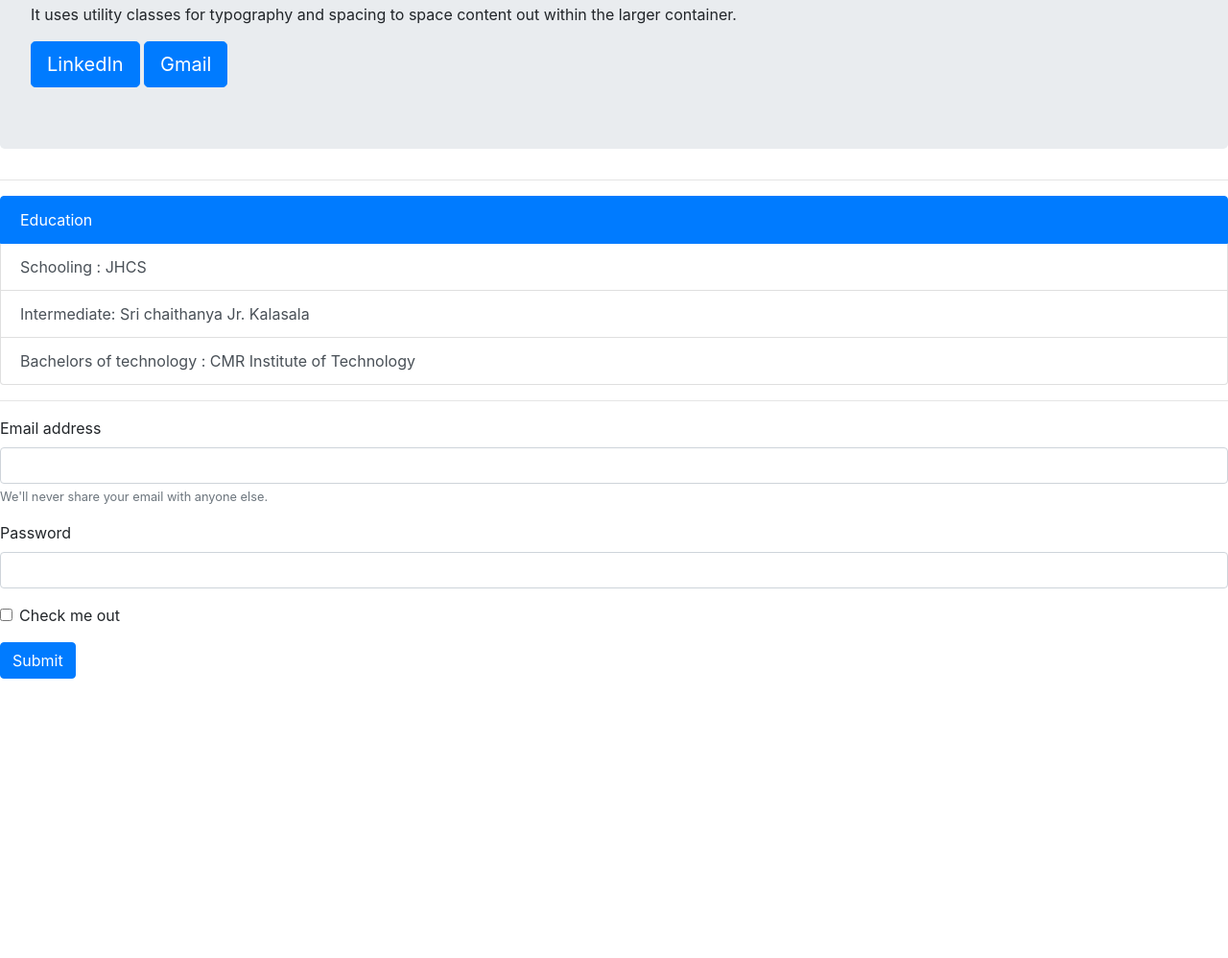
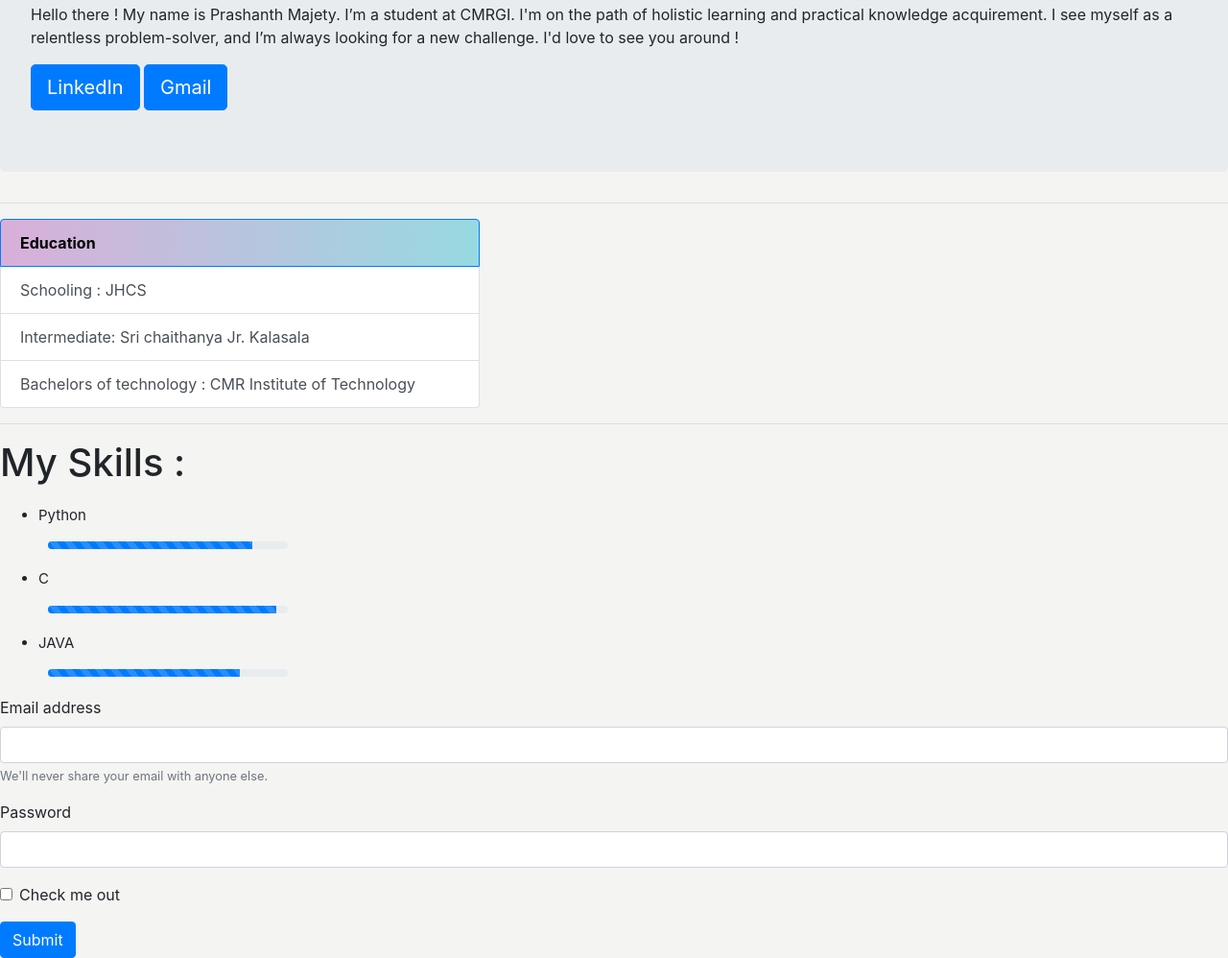
Before and after one commit to MajetyPrashanth/cv, a plain HTML site: page index.html in a window 1280 px wide. Shown: the part 424-1422 px from the top of the page at 96% size. Before the commit the page ends 1131 px from the top, so only its background shows below. Drawn offline with nearby package versions, Linux system fonts and the light colour scheme; a web font is replaced by a local one.

Commit message:
Added progress bars and added bg colors

```diff
--- a/index.html
+++ b/index.html
@@ -10,8 +10,8 @@
   <link href="https://fonts.googleapis.com/css2?family=Indie+Flower&family=Lora:wght@700&family=Sansita+Swashed:wght@300&display=swap" rel="stylesheet">
 </head>
 
-<body>
-  <nav class="navbar navbar-expand-lg navbar-light bg-light">
+<body style="background-color:#f4f4f2;">
+  <nav class="navbar navbar-expand-lg navbar-light bg-light" ">
     <a class="navbar-brand title" href="#"><strong>Prashanth's Website</strong></a>
     <button class="navbar-toggler" type="button" data-toggle="collapse" data-target="#navbarSupportedContent" aria-controls="navbarSupportedContent" aria-expanded="false" aria-label="Toggle navigation">
       <span class="navbar-toggler-icon"></span>
@@ -51,21 +51,42 @@
     <h1 class="display-4">Prashanth Majety</h1>
     <p class="lead">An enthusiastic learner</p>
     <hr class="my-4">
-    <p>It uses utility classes for typography and spacing to space content out within the larger container.</p>
+    <p>Hello there ! My name is Prashanth Majety. I’m a student at CMRGI. I'm on the path of holistic learning and practical knowledge acquirement. I see myself as a relentless problem-solver, and I’m always looking for a new challenge. I'd love to see you around !</p>
     <a href="https://www.linkedin.com/in/prashanth-majety-7b474318b/" class="btn btn-primary btn-lg " role="button">LinkedIn</a>
     <a href="mailto: prashanth.majety@gmail.com" class="btn btn-primary btn-lg" role="button">Gmail</a>
   </div>
   <hr>
   <div class="list-group">
-    <a href="#" class="list-group-item list-group-item-action active">
-      Education
+    <a href="#" class="list-group-item list-group-item-action active" style="width: 500px; background-color: #D9AFD9;
+background-image: linear-gradient(90deg, #D9AFD9 0%, #97D9E1 100%); color: black;">
+      <strong>Education</strong>
     </a>
-    <a href="http://www.jgischools.in/kondapur.html" class="list-group-item list-group-item-action">Schooling : JHCS</a>
-    <a href="https://srichaitanya.net/" class="list-group-item list-group-item-action">Intermediate: Sri chaithanya Jr. Kalasala</a>
-    <a href="https://www.cmritonline.ac.in/" class="list-group-item list-group-item-action">Bachelors of technology : CMR Institute of Technology</a>
+    <a href="http://www.jgischools.in/kondapur.html" class="list-group-item list-group-item-action" style="width: 500px;">Schooling : JHCS</a>
+    <a href="https://srichaitanya.net/" class="list-group-item list-group-item-action" style="width: 500px;">Intermediate: Sri chaithanya Jr. Kalasala</a>
+    <a href="https://www.cmritonline.ac.in/" class="list-group-item list-group-item-action" style="width: 500px; ">Bachelors of technology : CMR Institute of Technology</a>
   </div>
-  <hr>
-
+  <hr class="hrs">
+  <div class="" style=" padding-bottom:20px;">
+    <h1 class="Skill">My Skills : </h1>
+    <ul>
+      <li class="list-item" style="font-size:15px; margin-top:20px;" >Python</li>
+    </ul>
+  <div class="progress" style="height: 8px; width:250px; margin-left:50px;">
+    <div class="progress-bar progress-bar-striped progress-bar-animated" role="progressbar" aria-valuenow="75" aria-valuemin="0" aria-valuemax="100" style="width: 85%; "></div>
+  </div>
+  <ul>
+    <li class="list-item" style="font-size:15px; margin-top:20px;" >C</li>
+  </ul>
+  <div class="progress" style="height: 8px; width:250px; margin-left:50px;">
+    <div class="progress-bar progress-bar-striped progress-bar-animated" role="progressbar" aria-valuenow="75" aria-valuemin="0" aria-valuemax="100" style="width: 95%; "></div>
+  </div>
+  <ul>
+    <li class="list-item" style="font-size:15px;margin-top:20px;" >JAVA</li>
+  </ul>
+  <div class="progress" style="height: 8px; width:250px; margin-left:50px;">
+    <div class="progress-bar progress-bar-striped progress-bar-animated" role="progressbar" aria-valuenow="75" aria-valuemin="0" aria-valuemax="100" style="width: 80%; "></div>
+  </div>
+</div>
   <form>
     <div class="form-group">
       <label for="exampleInputEmail1">Email address</label>
```
Lines whose indentation alone changed are shown as unchanged.
